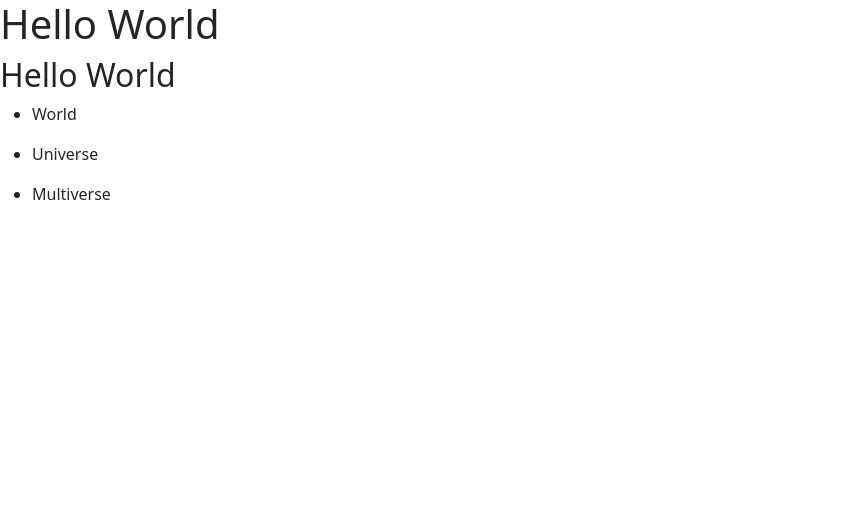
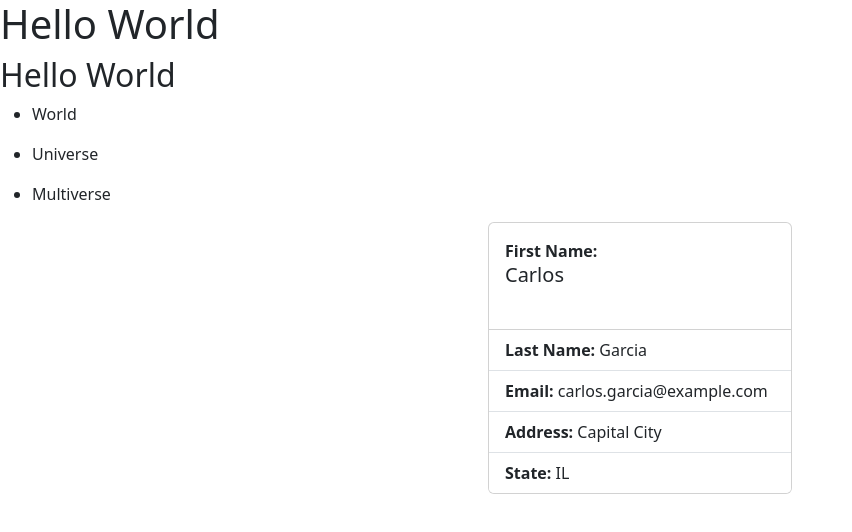
Before and after one commit to EliandDeveloper/angular-app, an Angular app: page / in a window 1280 px wide. Shown: the top 532 px of the page, without its empty margins (0-852 px from the left). Built offline with nearby package versions, Linux system fonts and the light colour scheme.

Commit message:
random customer component created using the previous imported bootstrap

```diff
--- a/src/app/app.component.html
+++ b/src/app/app.component.html
@@ -13,3 +13,5 @@ By calling the property from the app.component.ts-->
         <li>{{world}}</li>
     </ul>
 }
+
+<app-customer></app-customer>
--- a/src/app/app.component.ts
+++ b/src/app/app.component.ts
@@ -1,10 +1,11 @@
 import { Component } from '@angular/core';
 import { RouterOutlet } from '@angular/router';
+import { CustomerComponent } from './customer/customer.component';
 
 @Component({
   selector: 'app-root',
   standalone: true,
-  imports: [RouterOutlet],
+  imports: [RouterOutlet, CustomerComponent],
   templateUrl: './app.component.html',
   styleUrl: './app.component.css'
 })
--- /dev/null
+++ b/src/app/customer-data.ts
@@ -0,0 +1,162 @@
+export const CUSTOMER_DATA = [
+    {
+        "customer_id": 1,
+        "first_name": "John",
+        "last_name": "Doe",
+        "email": "john.doe@example.com",
+        "phone_number": "+1-555-1234",
+        "address": {
+            "street": "123 Main St",
+            "city": "Springfield",
+            "state": "IL",
+            "zip_code": "62701",
+            "country": "USA"
+        },
+        "date_of_birth": "1985-05-15",
+        "registration_date": "2023-07-20"
+    },
+    {
+        "customer_id": 2,
+        "first_name": "Jane",
+        "last_name": "Smith",
+        "email": "jane.smith@example.com",
+        "phone_number": "+1-555-5678",
+        "address": {
+            "street": "456 Elm St",
+            "city": "Shelbyville",
+            "state": "IL",
+            "zip_code": "62702",
+            "country": "USA"
+        },
+        "date_of_birth": "1990-09-10",
+        "registration_date": "2023-08-05"
+    },
+    {
+        "customer_id": 3,
+        "first_name": "Carlos",
+        "last_name": "Garcia",
+        "email": "carlos.garcia@example.com",
+        "phone_number": "+1-555-9876",
+        "address": {
+            "street": "789 Oak St",
+            "city": "Capital City",
+            "state": "IL",
+            "zip_code": "62703",
+            "country": "USA"
+        },
+        "date_of_birth": "1978-12-22",
+        "registration_date": "2023-09-01"
+    },
+    {
+        "customer_id": 4,
+        "first_name": "Alice",
+        "last_name": "Johnson",
+        "email": "alice.johnson@example.com",
+        "phone_number": "+1-555-2345",
+        "address": {
+            "street": "321 Pine St",
+            "city": "Springfield",
+            "state": "IL",
+            "zip_code": "62704",
+            "country": "USA"
+        },
+        "date_of_birth": "1983-03-12",
+        "registration_date": "2023-07-15"
+    },
+    {
+        "customer_id": 5,
+        "first_name": "Michael",
+        "last_name": "Brown",
+        "email": "michael.brown@example.com",
+        "phone_number": "+1-555-3456",
+        "address": {
+            "street": "654 Maple St",
+            "city": "Shelbyville",
+            "state": "IL",
+            "zip_code": "62705",
+            "country": "USA"
+        },
+        "date_of_birth": "1992-11-25",
+        "registration_date": "2023-08-12"
+    },
+    {
+        "customer_id": 6,
+        "first_name": "Emily",
+        "last_name": "Davis",
+        "email": "emily.davis@example.com",
+        "phone_number": "+1-555-4567",
+        "address": {
+            "street": "987 Cedar St",
+            "city": "Capital City",
+            "state": "IL",
+            "zip_code": "62706",
+            "country": "USA"
+        },
+        "date_of_birth": "1988-07-07",
+        "registration_date": "2023-09-03"
+    },
+    {
+        "customer_id": 7,
+        "first_name": "David",
+        "last_name": "Martinez",
+        "email": "david.martinez@example.com",
+        "phone_number": "+1-555-6789",
+        "address": {
+            "street": "159 Birch St",
+            "city": "Springfield",
+            "state": "IL",
+            "zip_code": "62707",
+            "country": "USA"
+        },
+        "date_of_birth": "1980-01-17",
+        "registration_date": "2023-07-25"
+    },
+    {
+        "customer_id": 8,
+        "first_name": "Sophia",
+        "last_name": "Wilson",
+        "email": "sophia.wilson@example.com",
+        "phone_number": "+1-555-7890",
+        "address": {
+            "street": "753 Chestnut St",
+            "city": "Shelbyville",
+            "state": "IL",
+            "zip_code": "62708",
+            "country": "USA"
+        },
+        "date_of_birth": "1995-06-02",
+        "registration_date": "2023-08-15"
+    },
+    {
+        "customer_id": 9,
+        "first_name": "Chris",
+        "last_name": "Lee",
+        "email": "chris.lee@example.com",
+        "phone_number": "+1-555-8901",
+        "address": {
+            "street": "951 Walnut St",
+            "city": "Capital City",
+            "state": "IL",
+            "zip_code": "62709",
+            "country": "USA"
+        },
+        "date_of_birth": "1975-10-22",
+        "registration_date": "2023-09-05"
+    },
+    {
+        "customer_id": 10,
+        "first_name": "Olivia",
+        "last_name": "Anderson",
+        "email": "olivia.anderson@example.com",
+        "phone_number": "+1-555-9012",
+        "address": {
+            "street": "852 Spruce St",
+            "city": "Springfield",
+            "state": "IL",
+            "zip_code": "62710",
+            "country": "USA"
+        },
+        "date_of_birth": "1987-02-14",
+        "registration_date": "2023-07-28"
+    }
+]
--- /dev/null
+++ b/src/app/customer/customer.component.html
@@ -0,0 +1,15 @@
+
+<div class="container" style="display: flex; justify-content: center ;">
+    <div class="card" style="width: 19rem; height: 17rem;">
+        <div class="card-body">
+            <label ><b>First Name:</b></label>
+                <h5 class="card-title">{{customer.first_name}}</h5>
+                <p class="card-text"></p>
+        </div>
+        <ul class="list-group list-group-flush">
+            <li class="list-group-item"><b>Last Name:</b> {{customer.last_name}}</li>
+            <li class="list-group-item"><b>Email:</b> {{customer.email}}</li>
+            <li class="list-group-item"><b>Address:</b> {{customer.address.city}}</li>
+            <li class="list-group-item"><b>State:</b> {{customer.address.state}}</li>
+        </ul>
+</div>
--- /dev/null
+++ b/src/app/customer/customer.component.ts
@@ -0,0 +1,16 @@
+import { Component } from '@angular/core';
+
+import { CUSTOMER_DATA } from '../customer-data';
+
+const randomCustomer = Math.floor(Math.random() * CUSTOMER_DATA.length);
+
+@Component({
+  selector: 'app-customer',
+  standalone: true,
+  imports: [],
+  templateUrl: './customer.component.html',
+  styleUrl: './customer.component.css'
+})
+export class CustomerComponent {
+  customer = CUSTOMER_DATA[randomCustomer];
+}
```
Also changed, not shown: src/app/customer/customer.component.css (added), 1 other file (tests, documents, lock files or other folders).
